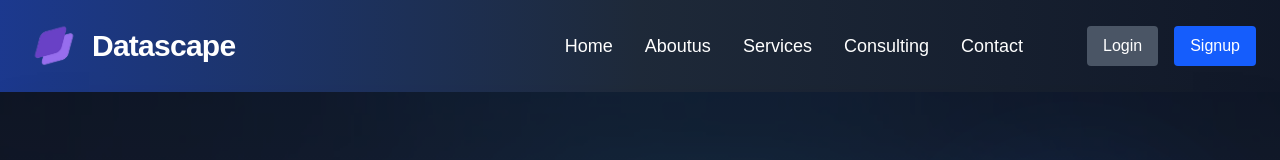
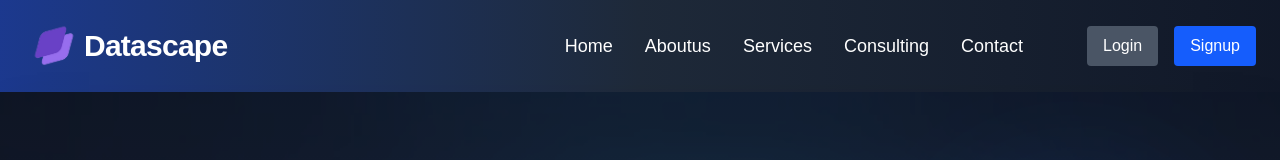
Before and after one commit to MuhammadAhmad338/datascape, a Next.js app: page / in a window 1280 px wide. Shown: the top 160 px of the page. Built offline with nearby package versions, Linux system fonts and the light colour scheme.

Commit message:
header icon and gap fixed

```diff
--- a/app/components/Header/Header.tsx
+++ b/app/components/Header/Header.tsx
@@ -39,7 +39,7 @@ const Header = () => {
   return (
     <header className="bg-gradient-to-r from-blue-900 via-gray-800 to-gray-900 shadow-lg py-4">
       <div className="container mx-auto px-6 flex justify-between items-center">
-        <Link href="/" className="text-3xl font-extrabold text-white tracking-tight transition-colors flex items-center gap-2">
+        <Link href="/" className="text-3xl font-extrabold text-white tracking-tight transition-colors flex items-center ">
           <Image
             src="/datascape.png"
             alt="Datascape Logo"
```
